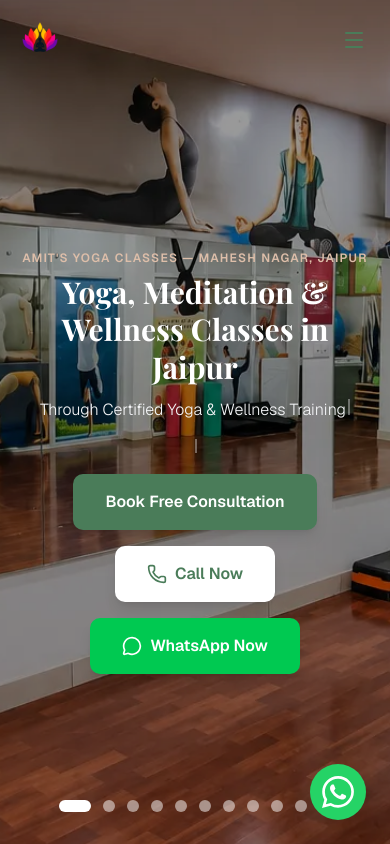
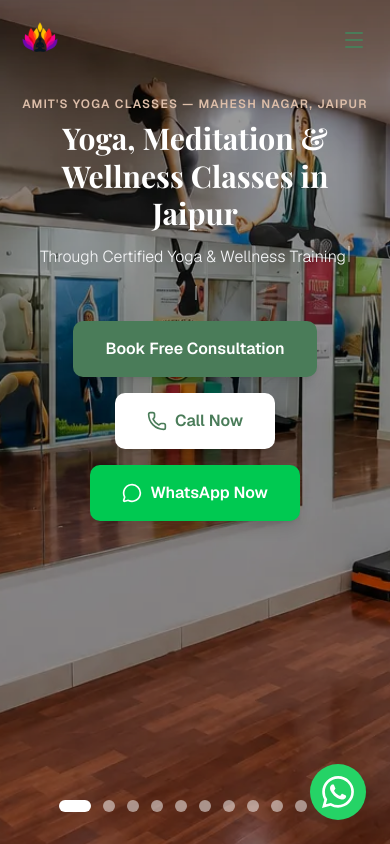
Before and after one commit to hcjaat/amit-yoga-classes, a Next.js app: page / in a window 390 px wide. Shown: the top 844 px of the page. Built offline with nearby package versions, Linux system fonts and the light colour scheme; a web font is replaced by a local one.

Commit message:
Fix mobile hero: content starts higher instead of dead center

```diff
--- a/components/hero.tsx
+++ b/components/hero.tsx
@@ -165,7 +165,7 @@ export default function Hero() {
         </motion.div>
       </AnimatePresence>
 
-      <div className="absolute inset-0 flex flex-col items-center justify-center px-4 pt-20">
+      <div className="absolute inset-0 flex flex-col items-center justify-start md:justify-center px-4 pt-24 md:pt-20">
         <motion.div
           className="text-center max-w-2xl"
           variants={fadeInUp}
```
